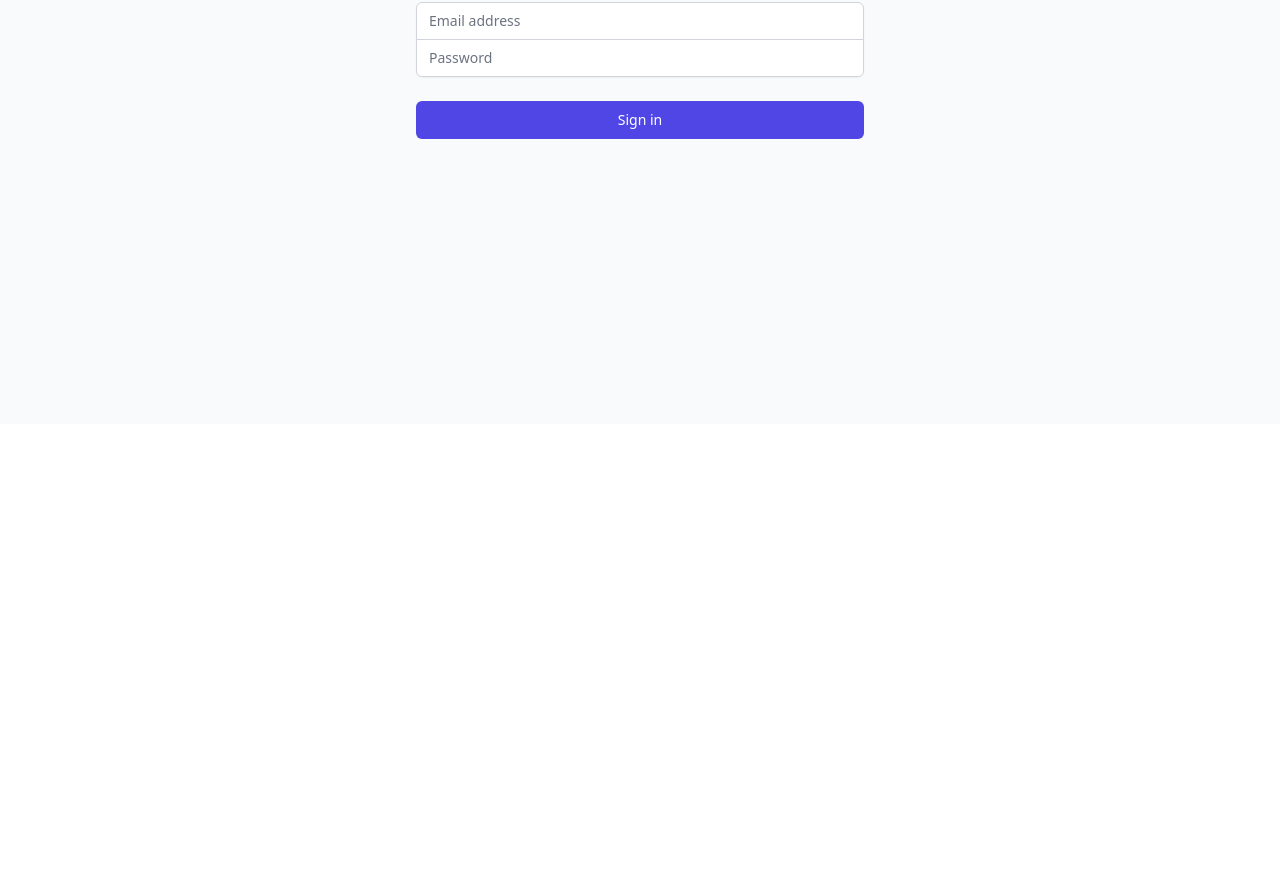
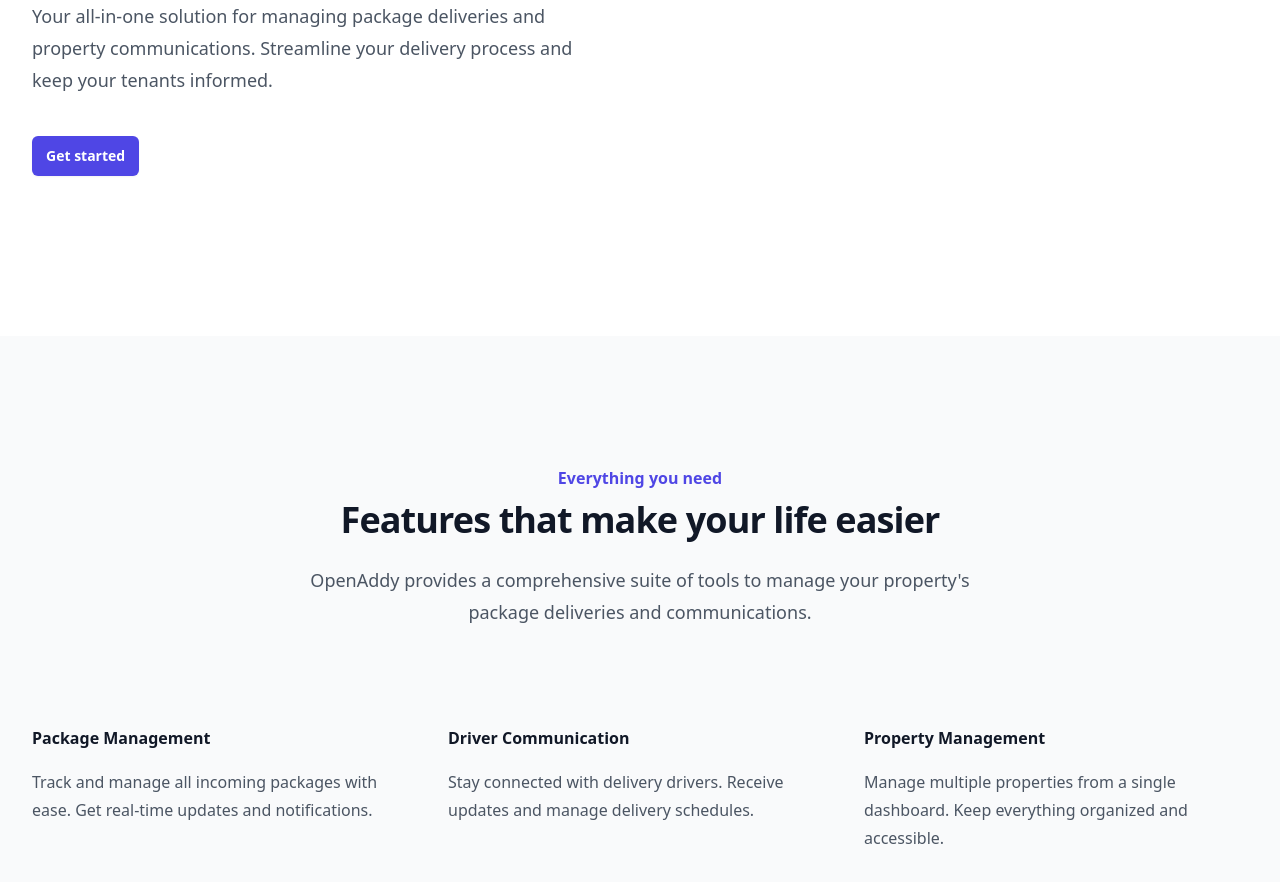
Before and after one commit to AlphaBravoKola/open-addy-react, a React (Vite) app: page / in a window 1280 px wide. Before the commit this address led to /login. Shown: the part 376-1258 px from the top of the page. Before the commit the page ends 800 px from the top, so only its background shows below. Built offline with nearby package versions, Linux system fonts and the light colour scheme.

Commit message:
Add landing page and fix routing issues

```diff
--- a/src/App.tsx
+++ b/src/App.tsx
@@ -3,6 +3,7 @@ import { AuthProvider, useAuth } from './contexts/AuthContext';
 import Layout from './components/Layout';
 import Login from './pages/Login';
 import Dashboard from './pages/Dashboard';
+import Landing from './pages/Landing';
 
 function PrivateRoute({ children }: { children: React.ReactNode }) {
   const { user, loading } = useAuth();
@@ -19,7 +20,7 @@ function PrivateRoute({ children }: { children: React.ReactNode }) {
     return <Navigate to="/login" replace />;
   }
 
-  return <>{children}</>;
+  return <Layout>{children}</Layout>;
 }
 
 function App() {
@@ -27,14 +28,13 @@ function App() {
     <AuthProvider>
       <Router>
         <Routes>
+          <Route path="/" element={<Landing />} />
           <Route path="/login" element={<Login />} />
           <Route
-            path="/"
+            path="/dashboard"
             element={
               <PrivateRoute>
-                <Layout>
-                  <Dashboard />
-                </Layout>
+                <Dashboard />
               </PrivateRoute>
             }
           />
--- /dev/null
+++ b/src/pages/Landing.tsx
@@ -0,0 +1,89 @@
+import { Link } from 'react-router-dom';
+
+export default function Landing() {
+  return (
+    <div className="min-h-screen bg-gray-50">
+      {/* Hero section */}
+      <div className="relative isolate overflow-hidden bg-white">
+        <div className="mx-auto max-w-7xl px-6 pb-24 pt-10 sm:pb-32 lg:flex lg:px-8 lg:py-40">
+          <div className="mx-auto max-w-2xl lg:mx-0 lg:max-w-xl lg:flex-shrink-0 lg:pt-8">
+            <h1 className="mt-10 text-4xl font-bold tracking-tight text-gray-900 sm:text-6xl">
+              Welcome to OpenAddy
+            </h1>
+            <p className="mt-6 text-lg leading-8 text-gray-600">
+              Your all-in-one solution for managing package deliveries and property communications.
+              Streamline your delivery process and keep your tenants informed.
+            </p>
+            <div className="mt-10 flex items-center gap-x-6">
+              <Link
+                to="/login"
+                className="rounded-md bg-indigo-600 px-3.5 py-2.5 text-sm font-semibold text-white shadow-sm hover:bg-indigo-500 focus-visible:outline focus-visible:outline-2 focus-visible:outline-offset-2 focus-visible:outline-indigo-600"
+              >
+                Get started
+              </Link>
+            </div>
+          </div>
+        </div>
+      </div>
+
+      {/* Features section */}
+      <div className="mx-auto max-w-7xl px-6 lg:px-8 py-24 sm:py-32">
+        <div className="mx-auto max-w-2xl lg:text-center">
+          <h2 className="text-base font-semibold leading-7 text-indigo-600">Everything you need</h2>
+          <p className="mt-2 text-3xl font-bold tracking-tight text-gray-900 sm:text-4xl">
+            Features that make your life easier
+          </p>
+          <p className="mt-6 text-lg leading-8 text-gray-600">
+            OpenAddy provides a comprehensive suite of tools to manage your property's package deliveries and communications.
+          </p>
+        </div>
+        <div className="mx-auto mt-16 max-w-2xl sm:mt-20 lg:mt-24 lg:max-w-none">
+          <dl className="grid max-w-xl grid-cols-1 gap-x-8 gap-y-16 lg:max-w-none lg:grid-cols-3">
+            <div className="flex flex-col">
+              <dt className="flex items-center gap-x-3 text-base font-semibold leading-7 text-gray-900">
+                Package Management
+              </dt>
+              <dd className="mt-4 flex flex-auto flex-col text-base leading-7 text-gray-600">
+                <p className="flex-auto">Track and manage all incoming packages with ease. Get real-time updates and notifications.</p>
+              </dd>
+            </div>
+            <div className="flex flex-col">
+              <dt className="flex items-center gap-x-3 text-base font-semibold leading-7 text-gray-900">
+                Driver Communication
+              </dt>
+              <dd className="mt-4 flex flex-auto flex-col text-base leading-7 text-gray-600">
+                <p className="flex-auto">Stay connected with delivery drivers. Receive updates and manage delivery schedules.</p>
+              </dd>
+            </div>
+            <div className="flex flex-col">
+              <dt className="flex items-center gap-x-3 text-base font-semibold leading-7 text-gray-900">
+                Property Management
+              </dt>
+              <dd className="mt-4 flex flex-auto flex-col text-base leading-7 text-gray-600">
+                <p className="flex-auto">Manage multiple properties from a single dashboard. Keep everything organized and accessible.</p>
+              </dd>
+            </div>
+          </dl>
+        </div>
+      </div>
+
+      {/* How to get started */}
+      <div className="mx-auto max-w-7xl px-6 lg:px-8 py-24 sm:py-32">
+        <div className="mx-auto max-w-2xl lg:text-center">
+          <h2 className="text-base font-semibold leading-7 text-indigo-600">Getting Started</h2>
+          <p className="mt-2 text-3xl font-bold tracking-tight text-gray-900 sm:text-4xl">
+            Quick and easy setup
+          </p>
+        </div>
+        <div className="mx-auto mt-16 max-w-2xl sm:mt-20 lg:mt-24 lg:max-w-none">
+          <ol className="list-decimal list-inside space-y-4 text-lg leading-8 text-gray-600">
+            <li>Create an account or log in to your existing account</li>
+            <li>Add your properties to the system</li>
+            <li>Configure your delivery preferences</li>
+            <li>Start receiving and managing packages</li>
+          </ol>
+        </div>
+      </div>
+    </div>
+  );
+}
--- a/src/pages/Login.tsx
+++ b/src/pages/Login.tsx
@@ -23,7 +23,7 @@ export default function Login() {
       if (error) throw error;
 
       if (data?.session) {
-        navigate('/');
+        navigate('/dashboard');
       }
     } catch (error: any) {
       setError(error.message);
```
